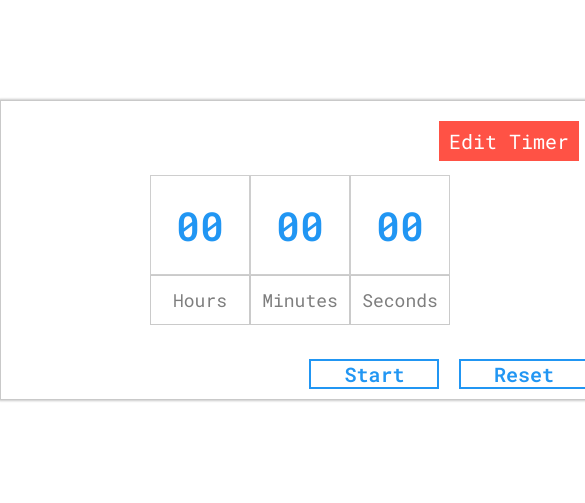
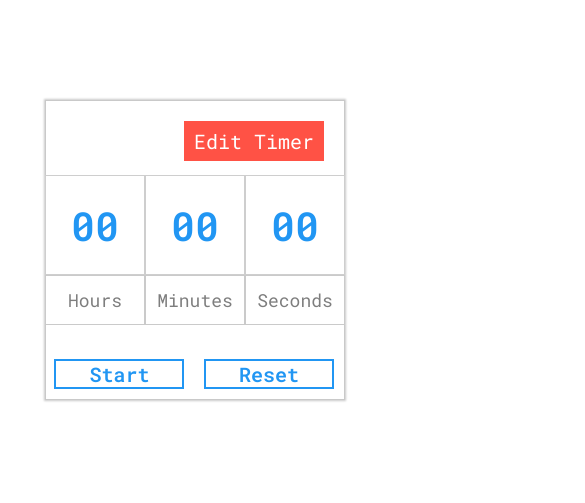
Before and after one commit to MohamedBechirTorki/Timer, a plain HTML site: page index.html in a window 390 px wide. Shown: the whole page, 585 px wide, since content can reach past the window. Drawn offline with Linux system fonts and the light colour scheme.

Commit message:
Update style.css

```diff
--- a/style.css
+++ b/style.css
@@ -17,6 +17,19 @@ button {
   position: relative;
   border: 1px solid rgb(201, 201, 201);
   box-shadow: 0 0 2px 1px rgb(201, 201, 201);
+}
+@media (max-width: 610px) {
+  .parent {
+    width: 400px;
+  }
+}
+@media (max-width: 500px) {
+  .parent {
+    width: 300px;
+  }
+  .timer {
+    width: 225px;
+  }
 }
 .btn1 {
   position: absolute;
```
